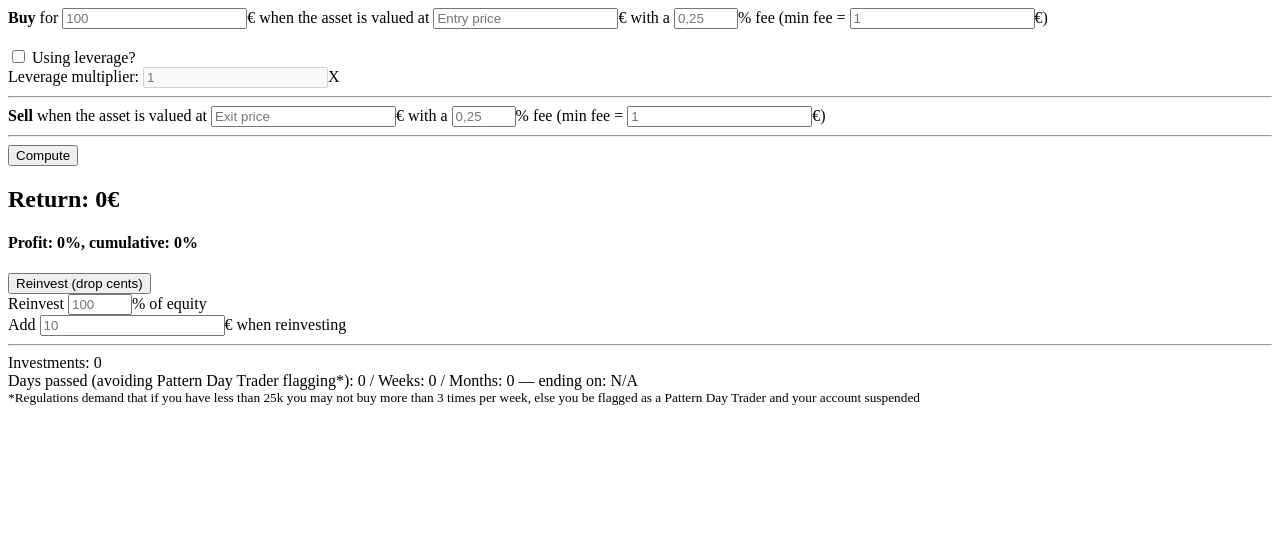
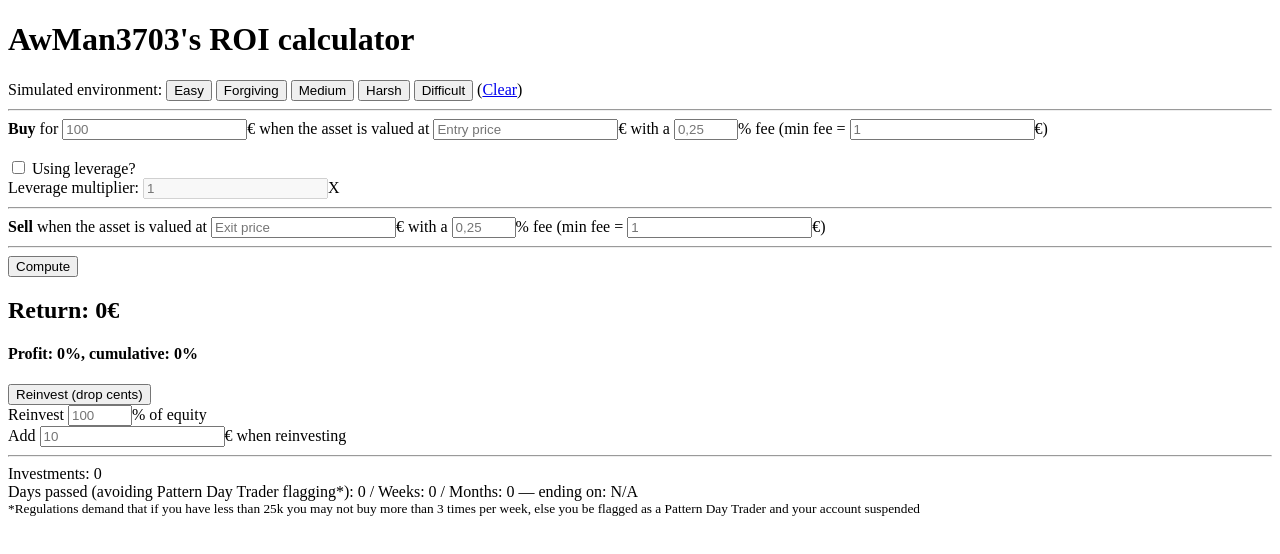
Before and after one commit to AwMan3703/investment-calculator, a plain HTML site: page index.html in a window 1280 px wide. Drawn offline with Linux system fonts and the light colour scheme.

Commit message:
added fee presets

```diff
--- a/index.html
+++ b/index.html
@@ -7,6 +7,18 @@
 		<link rel="shortcut icon" href="src/icon.ico" type="image/x-icon">
 	</head>
 	<body>
+		<h1>AwMan3703's ROI calculator</h1>
+
+		Simulated environment:
+		<button class="environment-preset-button" data-preset-id="easy">Easy</button>
+		<button class="environment-preset-button" data-preset-id="forgiving">Forgiving</button>
+		<button class="environment-preset-button" data-preset-id="medium">Medium</button>
+		<button class="environment-preset-button" data-preset-id="harsh">Harsh</button>
+		<button class="environment-preset-button" data-preset-id="difficult">Difficult</button>
+		(<a href="#" onclick="apply_preset(presets['blank'])">Clear</a>)
+
+		<hr>
+
 		<strong>Buy</strong> for
 		<input type="number" placeholder="100" name="investment" id="investment">€
 		when the asset is valued at
--- a/main.js
+++ b/main.js
@@ -1,3 +1,5 @@
+
+const environment_preset_buttons = document.getElementsByClassName("environment-preset-button")
 
 const investment_input = document.getElementById("investment");
 const start_price_input = document.getElementById("start-price");
@@ -25,6 +27,36 @@ const months_counter_output = document.getElementById("months-counter-pdt");
 const end_date_output = document.getElementById("end-date-pdt");
 
 let ITERATION_COUNTER = 0
+
+const presets = {
+	"blank" : { // used for clearing inputs
+		fees : { maker: '', taker: '' }, // Fee percentages
+		min_fees : { maker: '', taker: '' } // Minimum fees
+	},
+	"easy" : {
+		fees : { maker: 0, taker: 0 },
+		min_fees : { maker: 0, taker: 0 }
+	},
+	"forgiving" : {
+		fees : { maker: .05, taker: .05 },
+		min_fees : { maker: .5, taker: .5 }
+	},
+	"medium" : {
+		fees : { maker: .25, taker: .25 },
+		min_fees : { maker: 1, taker: 1 }
+	},
+	"harsh" : {
+		fees : { maker: .5, taker: .5 },
+		min_fees : { maker: 2, taker: 3.5 }
+	},
+	"difficult" : {
+		fees : { maker: 1, taker: 1 },
+		min_fees : { maker: 5, taker: 7 }
+	}
+}
+
+let first_investment = 0;
+let cumulative_profit = 0
 
 
 
@@ -75,6 +107,13 @@ function reset_metrics() {
 	months_counter_output.innerText = '~ ' + String(0)
 }
 
+function apply_preset(preset) {
+	buy_fee_input.value = preset.fees.maker
+	min_buy_fee_input.value = preset.min_fees.maker
+	sell_fee_input.value = preset.fees.taker
+	min_sell_fee_input.value = preset.min_fees.taker
+}
+
 function run(reinvest) {
 	const inputs = getInputs()
 
@@ -111,6 +150,11 @@ function run(reinvest) {
 }
 
 
+for (const button of environment_preset_buttons) {
+	button.onclick = _ => {
+		apply_preset(presets[button.dataset.presetId])
+	}
+}
 
 leverage_checkbox.onclick = _ => {
 	leverage_multiplier_input.toggleAttribute('disabled')
```
